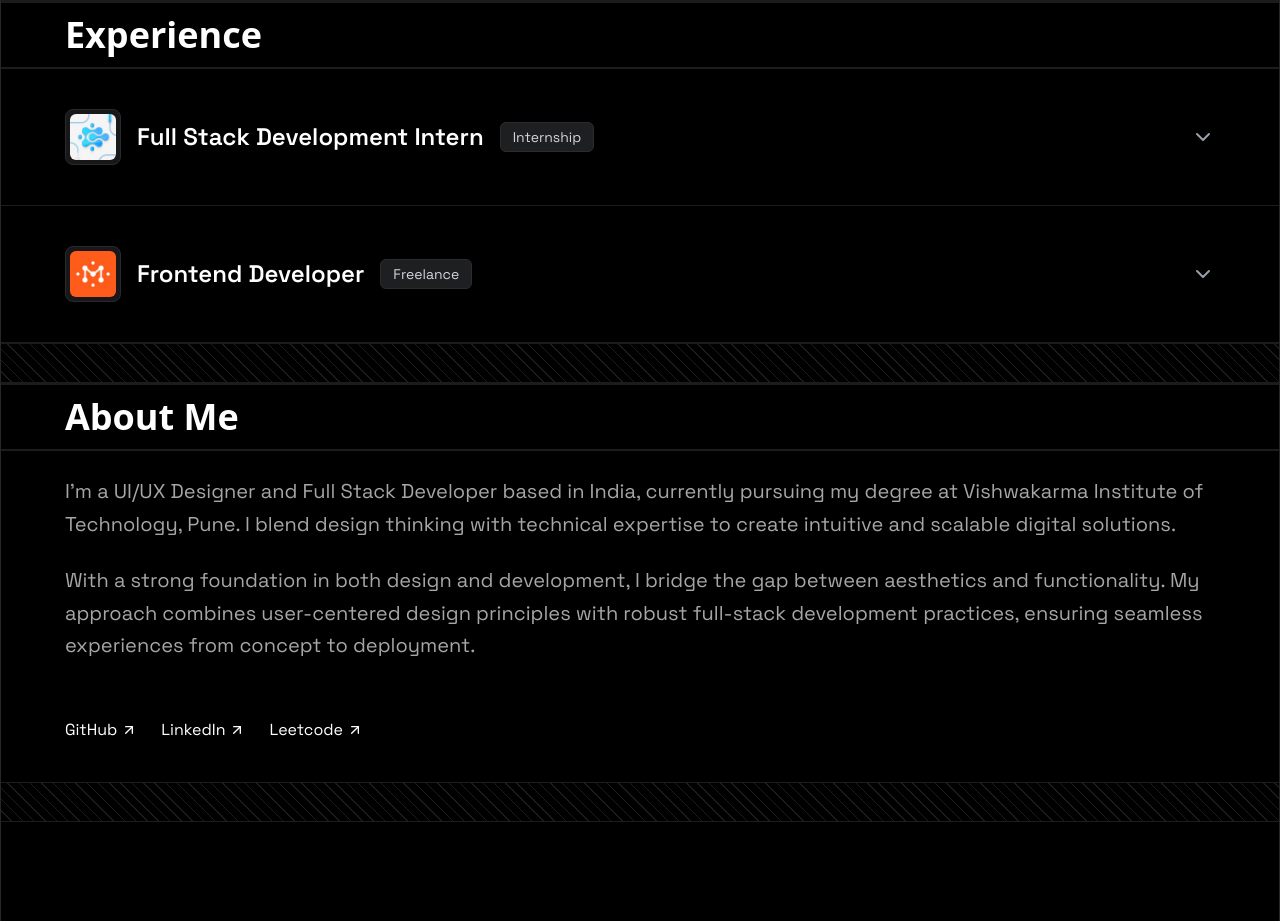
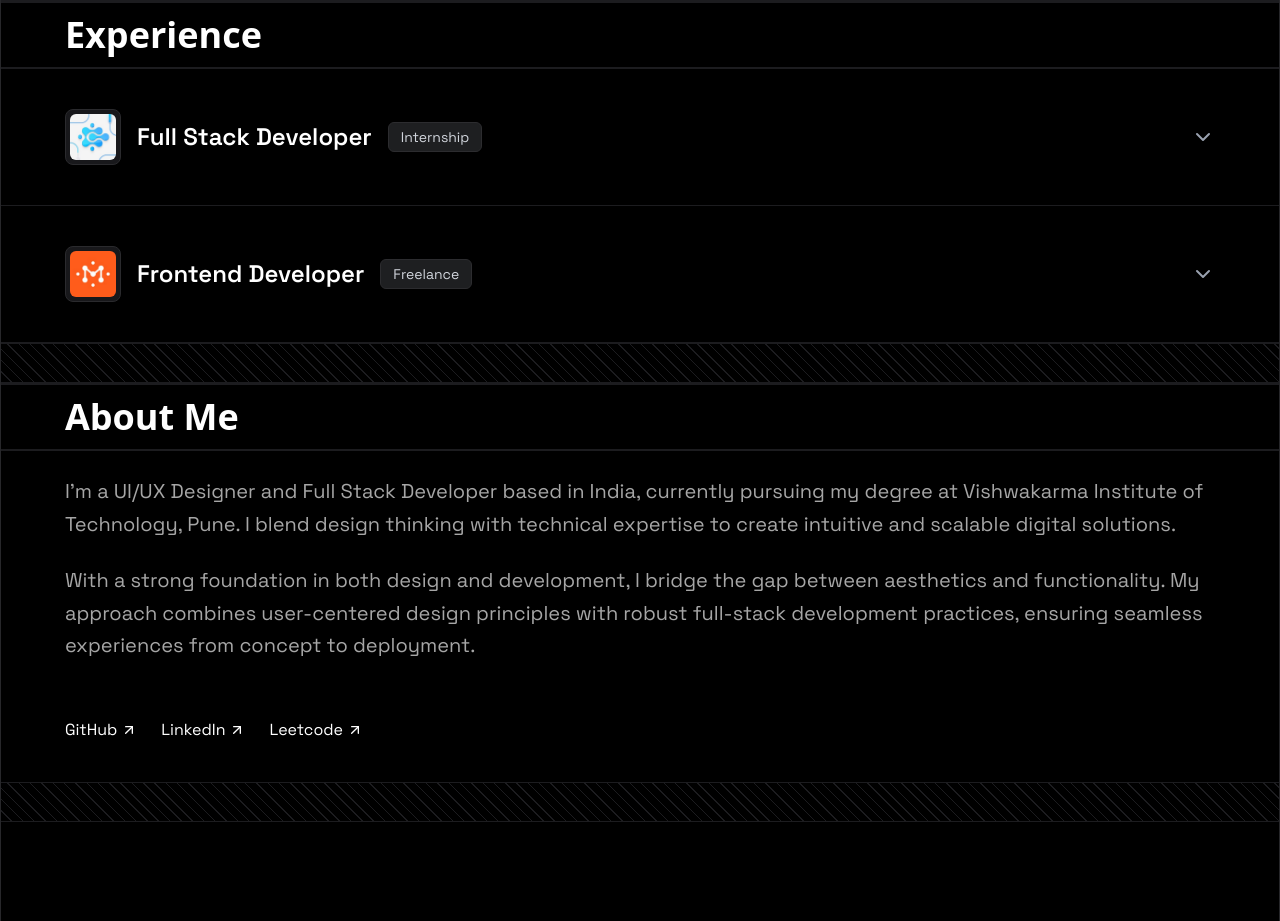
Before and after one commit to swamimalode07/Portfolio-v2, a Next.js app: page / in a window 1280 px wide. Shown: the part 1860-2781 px from the top of the page. Built offline with nearby package versions, Linux system fonts and the light colour scheme.

Commit message:
added a few enhancements and corrections

```diff
--- a/src/app/art/page.tsx
+++ b/src/app/art/page.tsx
@@ -17,7 +17,7 @@
               <div className="flex w-full items-center justify-between mb-8">
                 <div className="flex items-center gap-2 px-4 py-2 rounded-full border border-[#494949] bg-[#1C1C1C]">
                   <span className="text-sm text-[#A4A4A4] font-space-grotesk-400">
-                    🔥 Cooking
+                    🔥 Coming soon
                   </span>
                 </div>
 
--- a/src/app/page.tsx
+++ b/src/app/page.tsx
@@ -36,7 +36,7 @@
               <Heading heading="Experience" />
               <ExperienceSection
                 logo="/conduit.png"
-                title="Full Stack  Development Intern"
+                title="Full Stack  Developer"
                 type="Internship"
                 highlights={[
                   "Working on Frontend and Backend development for Conduit.",
```
Also changed, not shown: public/bookameet.png (added).
